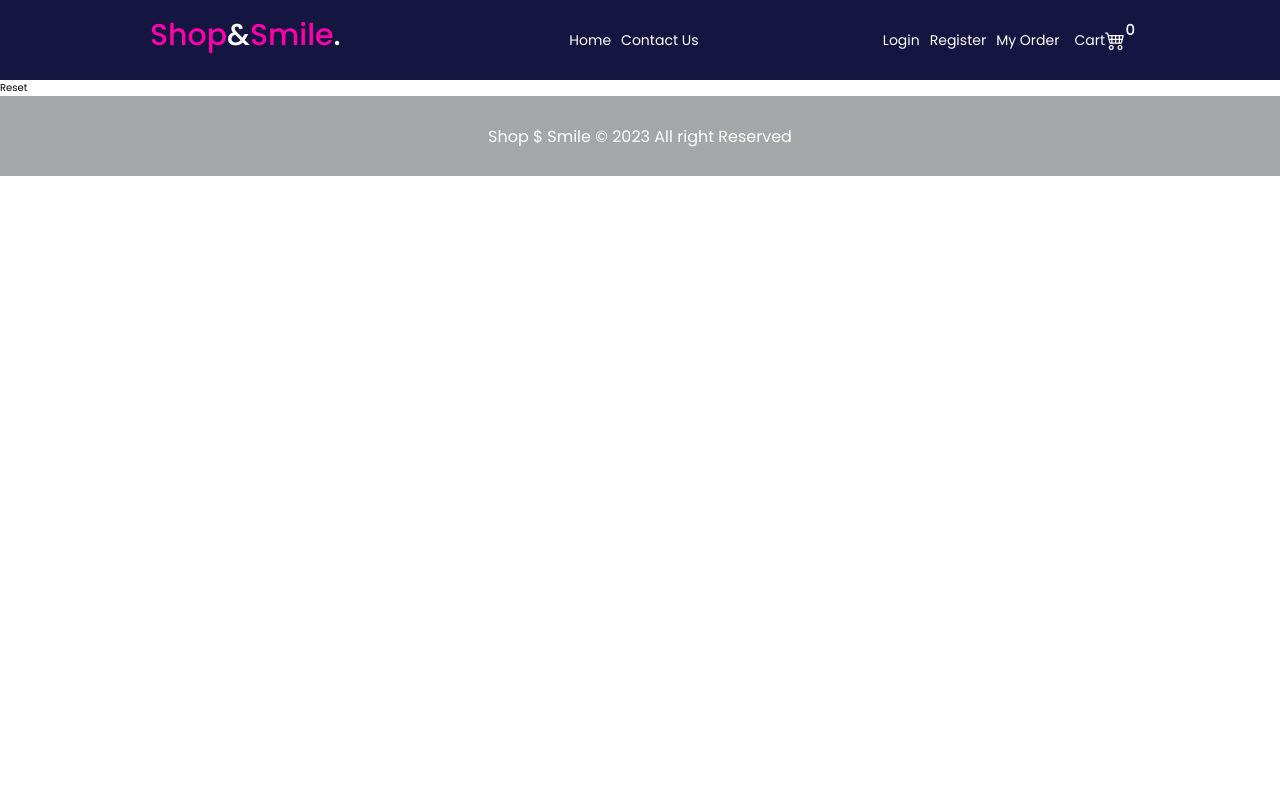
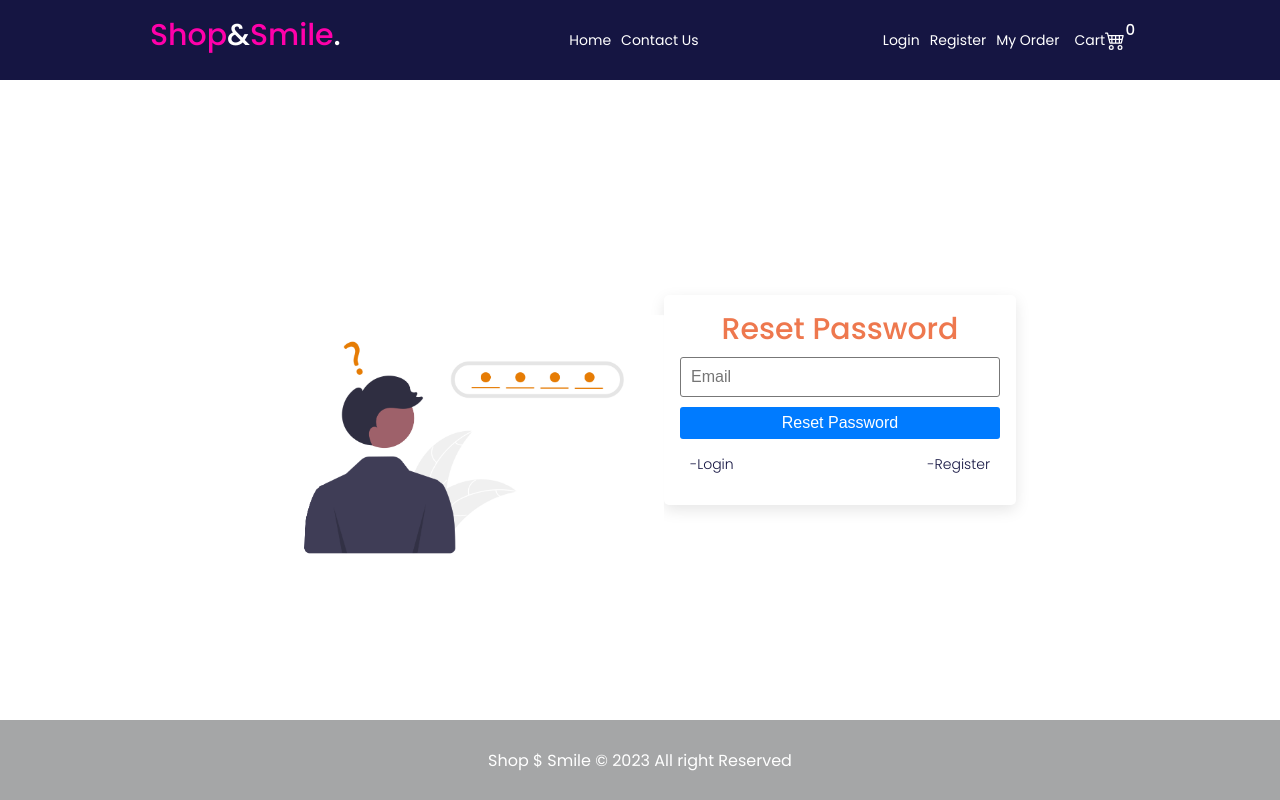
Before and after one commit to Ivorygold/Shop-and-Smile, a React (Create React App) app: page /reset in a window 1280 px wide. Built offline with nearby package versions, Linux system fonts and the light colour scheme.

Commit message:
create a reegister and a forgot password page

```diff
--- a/src/pages/auth/Register.js
+++ b/src/pages/auth/Register.js
@@ -1,7 +1,35 @@
 import React from "react";
+import styles from "./auth.module.scss";
+import registerImg from "../../assets/register.png";
+import { Link } from "react-router-dom";
+import Card from "../../components/card/Card";
 
 const Register = () => {
-  return <div>Register</div>;
+  return (
+    <section className={`container ${styles.auth}`}>
+      <Card>
+        <div className={styles.form}>
+          <h2>Register</h2>
+          <form>
+            <input type="text" placeholder="Email" required />
+            <input type="password" placeholder="password" required />
+            <input type="password" placeholder="confirm password" required />
+            <button className="--btn --btn-primary --btn-block">
+              Register
+            </button>
+          </form>
+
+          <span className={styles.register}>
+            <p>Already own an Account?</p>
+            <Link to="/login">Login</Link>
+          </span>
+        </div>
+      </Card>
+      <div className={styles.img}>
+        <img src={registerImg} alt="register" width="400" />
+      </div>
+    </section>
+  );
 };
 
 export default Register;
--- a/src/pages/auth/Reset.js
+++ b/src/pages/auth/Reset.js
@@ -1,7 +1,37 @@
 import React from "react";
+import { Link } from "react-router-dom";
+import resetImg from "../../assets/forgot.png";
+import Card from "../../components/card/Card";
+import styles from "./auth.module.scss";
 
 const Reset = () => {
-  return <div>Reset</div>;
+  return (
+    <section className={`container ${styles.auth}`}>
+      <div className={styles.img}>
+        <img src={resetImg} alt="Reset Password" width="400" />
+      </div>
+
+      <Card>
+        <div className={styles.form}>
+          <h2>Reset Password</h2>
+          <form>
+            <input type="text" placeholder="Email" required />{" "}
+            <button className="--btn --btn-primary --btn-block">
+              Reset Password
+            </button>
+            <div className={styles.links}>
+              <p>
+                <Link to="/login">-Login</Link>
+              </p>
+              <p>
+                <Link to="/register">-Register</Link>
+              </p>
+            </div>
+          </form>
+        </div>
+      </Card>
+    </section>
+  );
 };
 
 export default Reset;
```
